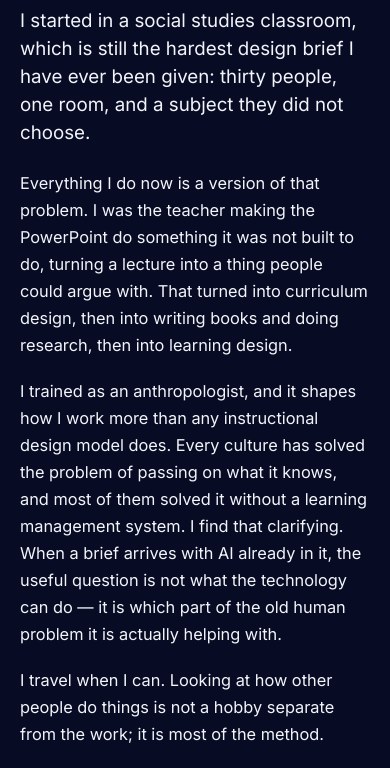
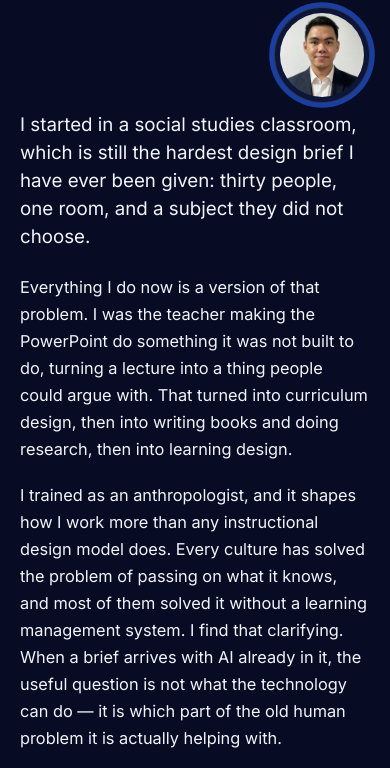
Before and after one commit to frankylizardosoksay-hash/mel-lizardo-portfolio, a plain HTML site: page about.html in a window 390 px wide. Shown: the part 253-1021 px from the top of the page. Drawn offline with Linux system fonts and the light colour scheme.

Commit message:
Use profile sized photos across portfolio

```diff
--- a/assets/styles.css
+++ b/assets/styles.css
@@ -324,14 +324,29 @@ section { padding-block: var(--rhythm); }
 
 .about-intro {
   display: grid;
-  grid-template-columns: minmax(0, 1fr) minmax(12rem, 17rem);
+  grid-template-columns: minmax(0, 1fr) 11rem;
   align-items: start;
   gap: clamp(2rem, 5vw, 5rem);
 }
 
-@media (max-width: 52rem) {
-  .about-intro { grid-template-columns: 1fr; }
-  .portrait--about { width: min(100% - 1rem, 17rem); }
+.portrait--about {
+  width: 11rem;
+  padding: 0.3rem;
+  border-radius: 50%;
+  box-shadow: 0 0 0 0.3rem var(--blue);
+}
+
+.portrait--about img { border-radius: 50%; }
+
+@media (max-width: 40rem) {
+  .about-intro { display: block; position: relative; }
+  .about-intro .prose { padding-top: 6.5rem; }
+  .portrait--about {
+    position: absolute;
+    top: 0;
+    right: 0;
+    width: 6rem;
+  }
 }
 
 blockquote {
```
